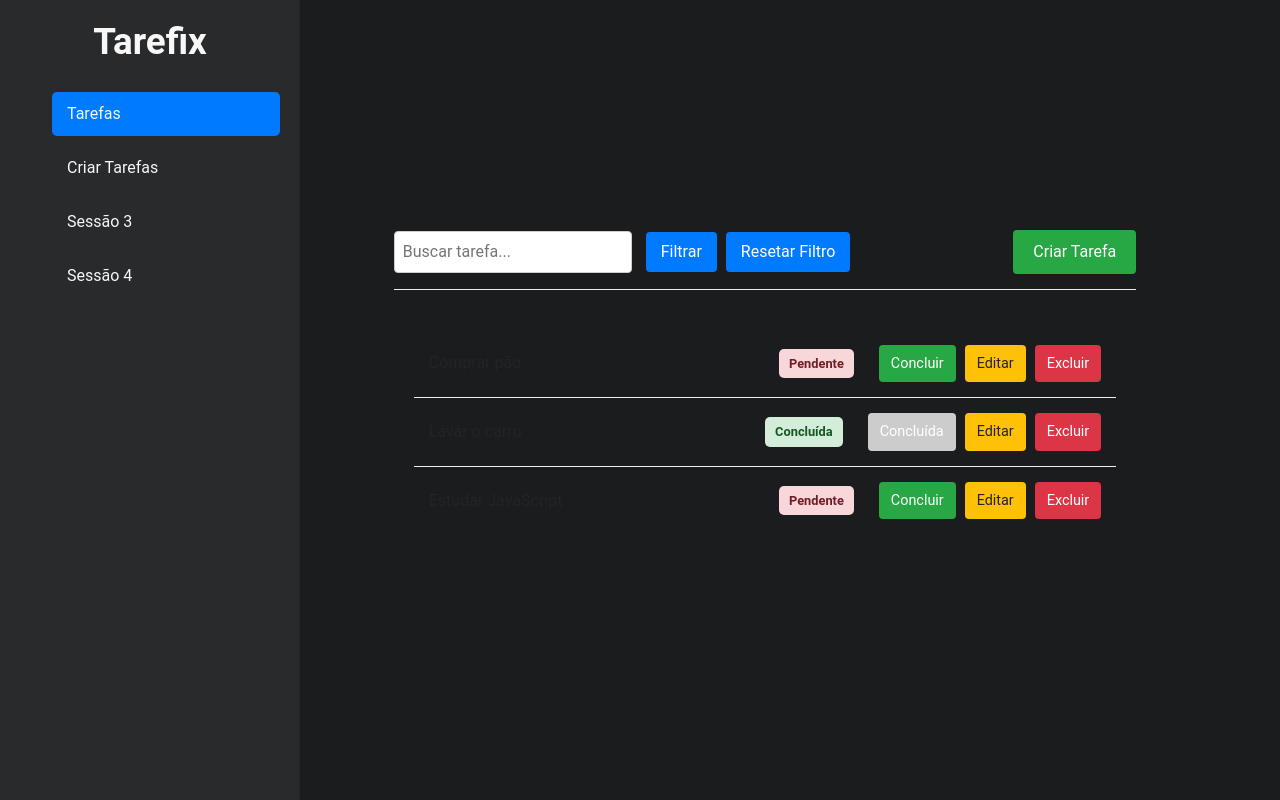
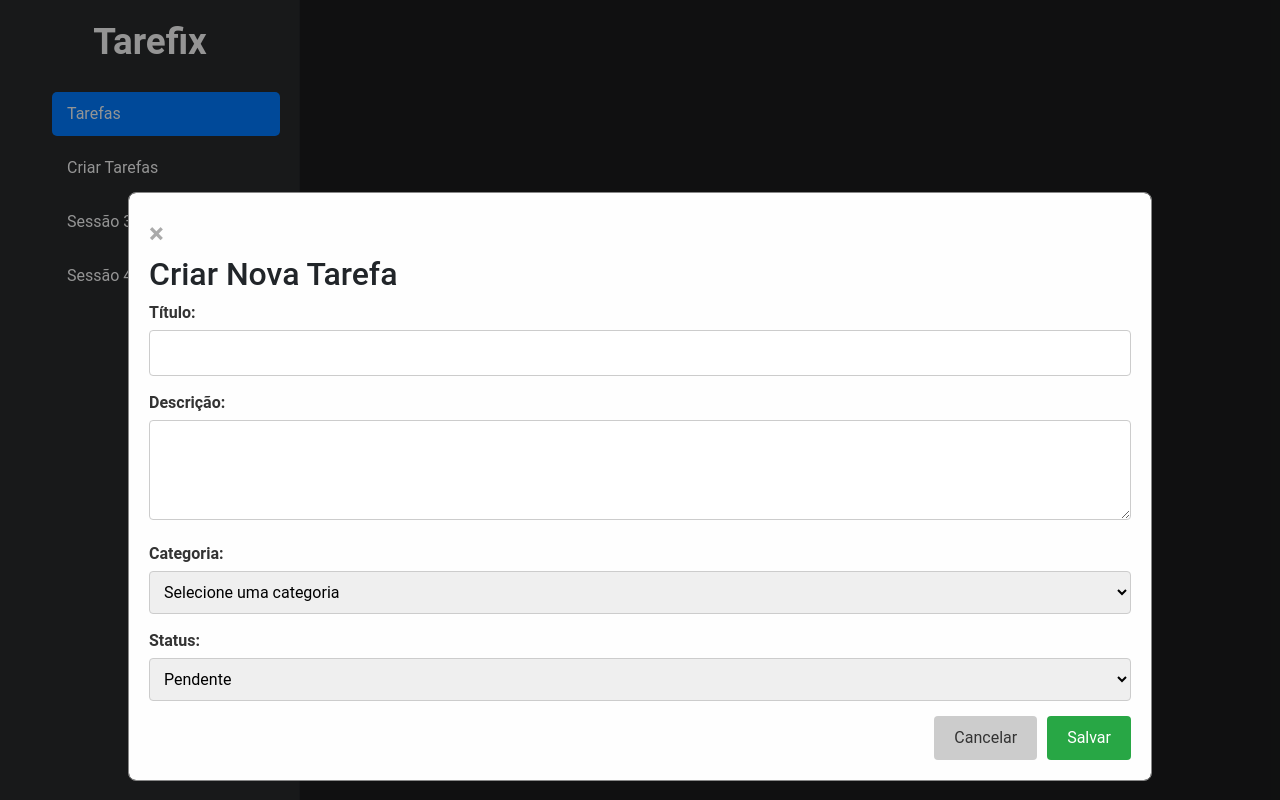
Before and after one commit to WellitonGalantt/Todo-List-Tarefix-, a plain HTML site: page frontend/src/index.html in a window 1280 px wide. Both pictures are taken after a click on the button "Criar Tarefa". Drawn offline with nearby package versions, Linux system fonts and the light colour scheme; no server answers.

Commit message:
add-status-and-category-routes

```diff
--- a/backend/package.json
+++ b/backend/package.json
@@ -18,6 +18,7 @@
   "type": "commonjs",
   "dependencies": {
     "bcrypt": "^5.1.1",
+    "cors": "^2.8.5",
     "dotenv": "^16.4.7",
     "express": "^4.21.2",
     "http-status-codes": "^2.3.0",
@@ -28,6 +29,7 @@
   },
   "devDependencies": {
     "@types/bcrypt": "^5.0.2",
+    "@types/cors": "^2.8.17",
     "@types/express": "^5.0.1",
     "@types/http-status-codes": "^1.2.0",
     "@types/jsonwebtoken": "^9.0.9",
--- a/backend/src/services/TaskService.ts
+++ b/backend/src/services/TaskService.ts
@@ -8,7 +8,6 @@ export class TaskService {
 
     static async createTask(taskData: ICreateTask): Promise<number | Array<string>> {
         const result = await TaskModels.createTask(taskData);
-        console.log(result);
         return result;
     }
 
--- a/frontend/src/index.html
+++ b/frontend/src/index.html
@@ -39,7 +39,7 @@
             </div>
 
             <ul class="task-list">
-                <li class="task-item">
+                <!-- <li class="task-item">
                     <span class="task-title">Comprar pão</span>
                     <span class="task-status pendente">Pendente</span>
                     <div class="task-actions-buttons">
@@ -47,30 +47,53 @@
                         <button class="editar-button">Editar</button>
                         <button class="excluir-button">Excluir</button>
                     </div>
-                </li>
-                <li class="task-item">
-                    <span class="task-title">Lavar o carro</span>
-                    <span class="task-status concluida">Concluída</span>
-                    <div class="task-actions-buttons">
-                        <button class="concluir-button" disabled>Concluída</button>
-                        <button class="editar-button">Editar</button>
-                        <button class="excluir-button">Excluir</button>
-                    </div>
-                </li>
-                <li class="task-item">
-                    <span class="task-title">Estudar JavaScript</span>
-                    <span class="task-status pendente">Pendente</span>
-                    <div class="task-actions-buttons">
-                        <button class="concluir-button">Concluir</button>
-                        <button class="editar-button">Editar</button>
-                        <button class="excluir-button">Excluir</button>
-                    </div>
-                </li>
+                </li> -->
             </ul>
+
+            <div id="createTaskModal" class="modal">
+                <div class="modal-content">
+                    <span class="close-button">&times;</span>
+                    <h2>Criar Nova Tarefa</h2>
+                    <form id="createTaskForm">
+                        <div class="form-group">
+                            <label for="taskTitle">Título:</label>
+                            <input type="text" id="taskTitle" name="taskTitle" required>
+                        </div>
+                        <div class="form-group">
+                            <label for="taskDescription">Descrição:</label>
+                            <textarea id="taskDescription" name="taskDescription"></textarea>
+                        </div>
+                        <div class="form-group">
+                            <label for="taskCategory">Categoria:</label>
+                            <select id="taskCategory" name="taskCategory">
+                                <option value="">Selecione uma categoria</option>
+                                <option value="pessoal">Pessoal</option>
+                                <option value="trabalho">Trabalho</option>
+                                <option value="estudo">Estudo</option>
+                                <option value="outros">Outros</option>
+                            </select>
+                        </div>
+                        <div class="form-group">
+                            <label for="taskStatus">Status:</label>
+                            <select id="taskStatus" name="taskStatus">
+                                <option value="pendente">Pendente</option>
+                                <option value="em_progresso">Em Progresso</option>
+                                <option value="concluida">Concluída</option>
+                                <option value="cancelada">Cancelada</option>
+                            </select>
+                        </div>
+                        <div class="modal-buttons">
+                            <button type="button" class="cancel-button">Cancelar</button>
+                            <button type="submit" class="save-button">Salvar</button>
+                        </div>
+                    </form>
+                </div>
+            </div>
 
         </main>
     </div>
     <script src="https://cdn.jsdelivr.net/npm/bootstrap@5.3.5/dist/js/bootstrap.bundle.min.js"></script>
+    <script src="./js/scripts.js" defer></script>
 </body>
 
 </html>
--- /dev/null
+++ b/frontend/src/js/scripts.js
@@ -0,0 +1,80 @@
+//http://localhost:3333
+
+document.addEventListener('DOMContentLoaded', () => {
+    const taskContainerEl = document.querySelector('.task-list')
+    const cretaeTaksBtnEl = document.querySelector('.create-task-button')
+    const cancelEditBtnEl = document.querySelector('.cancel-button')
+    const createTaskModalEl = document.querySelector('#createTaskModal')
+    const createTaskFormEl = document.querySelector('.createTaskForm')
+
+
+    function getAllTasks() {
+        fetch('http://localhost:3333/tasks', {
+            method: 'GET'}
+            )
+        .then(res => {
+            if(!res.ok) {
+                throw new Error(`Erro na requisição: ${response.status}`)
+            }
+            return res.json()
+        })
+        .then(data =>{
+            listAllTask(data.data)
+        })
+        .catch(err => {
+            console.log(err)
+        })
+    }
+
+    if(cretaeTaksBtnEl){
+        cretaeTaksBtnEl.addEventListener('click', () => {
+            createTaskModalEl.style.display = "block"
+        })
+    }
+
+    if(cancelEditBtnEl){
+        cancelEditBtnEl.addEventListener('click', () => {
+            createTaskModalEl.style.display = "none"
+        })
+    }
+
+    if (createTaskFormEl) {
+        createTaskFormEl.addEventListener('submit', (event) => {
+            event.preventDefault(); // Impede o envio padrão do formulário
+            const title = document.getElementById('taskTitle').value;
+            const description = document.getElementById('taskDescription').value;
+            const category = document.getElementById('taskCategory').value;
+            const status = document.getElementById('taskStatus').value;
+
+            // Envie esses dados para o seu backend usando fetch (como nos exemplos anteriores)
+            console.log('Dados da nova tarefa:', { title, description, category, status });
+
+            fetch
+
+            // Após salvar, você pode fechar o modal e recarregar a lista de tarefas
+            createTaskModalEl.style.display = "none";
+            // carregarTarefas(); // Se você tiver essa função para atualizar a lista
+        });
+    }
+
+    function listAllTask(tasks){
+        tasks[0].forEach(task => {
+            const taskItem = document.createElement('li')
+            taskItem.dataset.taskId = task.id
+            taskItem.classList.add('task-item')
+            taskItem.innerHTML = `
+                <span class="task-title">${task.title}</span>
+                <span class="task-status pendente">Pendente</span>
+                <div class="task-actions-buttons">
+                    <button class="concluir-button">Concluir</button>
+                    <button class="editar-button">Editar</button>
+                    <button class="excluir-button">Excluir</button>
+                </div>
+            `
+            taskContainerEl.appendChild(taskItem)
+        })
+    }
+
+
+    getAllTasks()
+})
--- a/frontend/src/styles/style.css
+++ b/frontend/src/styles/style.css
@@ -164,6 +164,7 @@ body {
 
 .task-title {
     flex-grow: 1;
+    color: var(--branco-primario)
 }
 
 .task-status {
@@ -228,3 +229,116 @@ body {
 .excluir-button:hover {
     background-color: #c82333;
 }
+
+
+
+
+/* Estilos para o Modal */
+
+
+
+.modal {
+    display: none; /* Hidden by default */
+    position: fixed; /* Stay in place */
+    z-index: 1; /* Sit on top */
+    left: 0;
+    top: 0;
+    width: 100%; /* Full width */
+    height: 100%; /* Full height */
+    overflow: auto; /* Enable scroll if needed */
+    background-color: rgba(0,0,0,0.4); /* Black w/ opacity */
+}
+
+.modal-content {
+    background-color: #fefefe;
+    margin: 15% auto; /* 15% from the top and centered */
+    padding: 20px;
+    border: 1px solid #888;
+    width: 80%; /* Could be more or less, depending on screen size */
+    border-radius: 8px;
+    position: relative;
+}
+
+.close-button {
+    color: #aaa;
+    float: right;
+    font-size: 28px;
+    font-weight: bold;
+}
+
+.close-button:hover,
+.close-button:focus {
+    color: black;
+    text-decoration: none;
+    cursor: pointer;
+}
+
+/* Estilos para o Formulário */
+.form-group {
+    margin-bottom: 15px;
+}
+
+.form-group label {
+    display: block;
+    margin-bottom: 5px;
+    font-weight: bold;
+    color: #333;
+}
+
+.form-group input[type="text"],
+.form-group textarea,
+.form-group select {
+    width: 100%;
+    padding: 10px;
+    border: 1px solid #ccc;
+    border-radius: 4px;
+    box-sizing: border-box;
+    font-size: 1em;
+}
+
+.form-group textarea {
+    resize: vertical; /* Allow vertical resizing */
+    min-height: 100px;
+}
+
+/* Estilos para os Botões do Modal */
+.modal-buttons {
+    display: flex;
+    justify-content: flex-end;
+    gap: 10px;
+}
+
+.modal-buttons button {
+    padding: 10px 20px;
+    border: none;
+    border-radius: 4px;
+    cursor: pointer;
+    font-size: 1em;
+    transition: background-color 0.3s ease;
+}
+
+.cancel-button {
+    background-color: #ccc;
+    color: #333;
+}
+
+.cancel-button:hover {
+    background-color: #bbb;
+}
+
+.save-button {
+    background-color: #28a745;
+    color: white;
+}
+
+.save-button:hover {
+    background-color: #1e7e34;
+}
+
+/* Estilos Responsivos (Opcional) */
+@media (max-width: 600px) {
+    .modal-content {
+        width: 95%;
+        margin-top: 20%;
+    }
+}
```
Also changed, not shown: backend/src/controllers/CategoryControllers.ts (added, +28 -0 lines), backend/src/controllers/StatusControllers.ts (added, +30 -0 lines), backend/src/models/CategoryModels.ts (added, +8 -0 lines), backend/src/models/StatusModel.ts (added, +9 -0 lines), backend/src/models/TaskModel.ts (+4 -4 lines), backend/src/routes/routes.ts (+12 -0 lines), backend/src/server.ts (+7 -0 lines), backend/src/services/CategoryServices.ts (added, +9 -0 lines), backend/src/services/StatusService.ts (added, +10 -0 lines).
